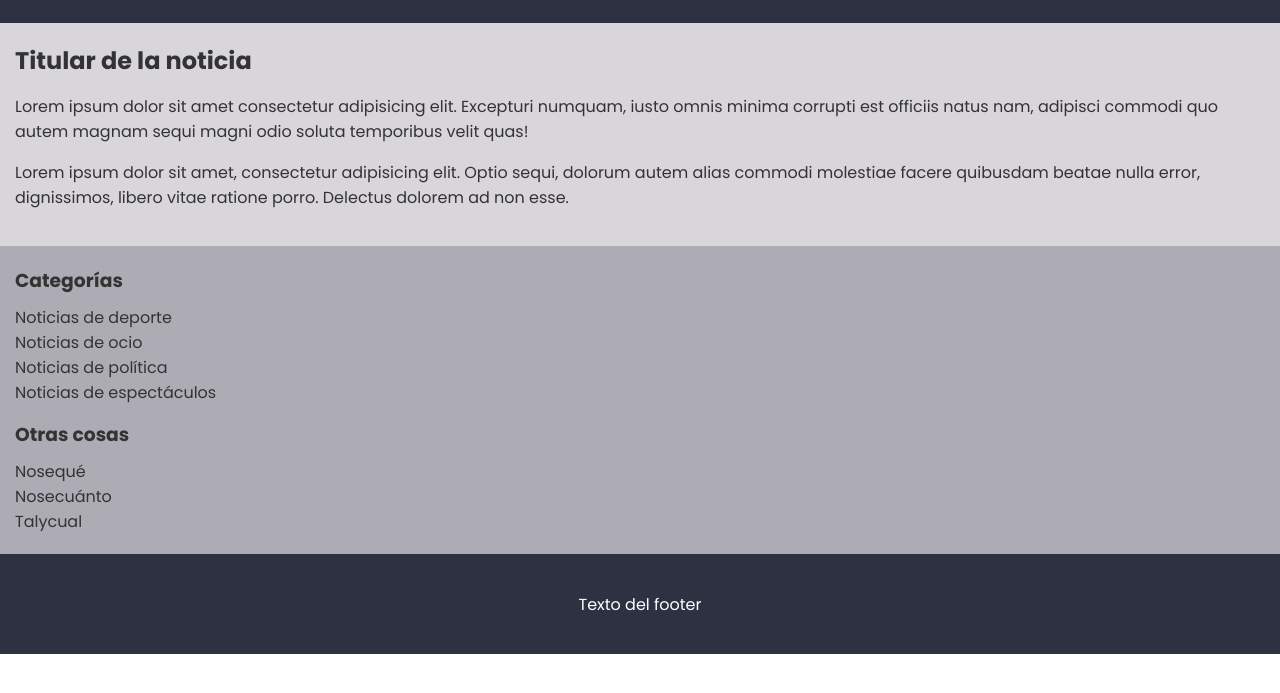
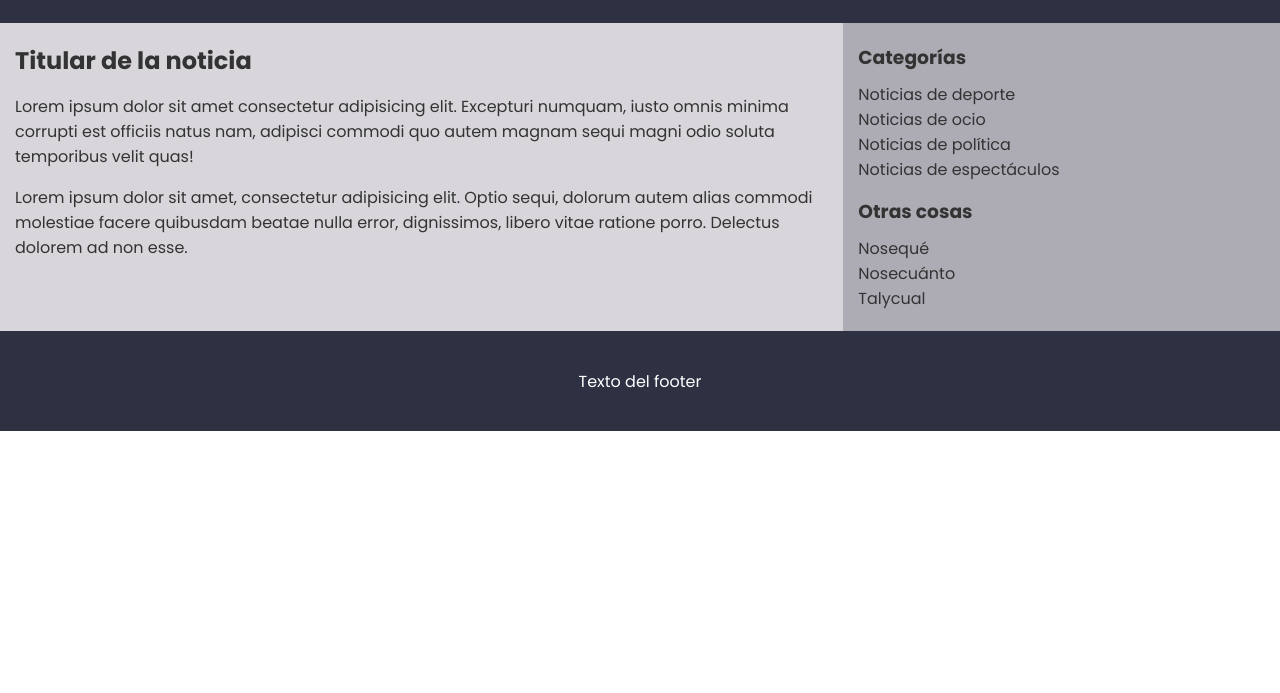
Before and after one commit to ACABADO-full-stack-react-3edicion/c1-ejercicio6-layout-corregido, a plain HTML site: page index.html in a window 1280 px wide. Shown: the part 77-770 px from the top of the page. Drawn offline with Linux system fonts and the light colour scheme.

Commit message:
Disposición lateral bloque principal y sidebar

```diff
--- a/css/estilos.css
+++ b/css/estilos.css
@@ -43,6 +43,7 @@ h3 {
 }
 .sidebar {
   background-color: var(--color-fondo-secundario);
+  flex: 1;
 }
 .principal,
 .sidebar {
@@ -56,3 +57,9 @@ h3 {
 .sidebar .listado + .listado {
   margin-top: 15px;
 }
+.contenedor-principal {
+  display: flex;
+}
+.principal {
+  flex: 2;
+}
--- a/index.html
+++ b/index.html
@@ -16,18 +16,20 @@
     <header class="bloque cabecera">
       <h1>Título</h1>
     </header>
+    <div class="contenedor-principal">
       <main class="bloque principal">
         <h2>Titular de la noticia</h2>
         <p>
           Lorem ipsum dolor sit amet consectetur adipisicing elit. Excepturi
           numquam, iusto omnis minima corrupti est officiis natus nam, adipisci
-        commodi quo autem magnam sequi magni odio soluta temporibus velit quas!
+          commodi quo autem magnam sequi magni odio soluta temporibus velit
+          quas!
         </p>
         <p>
           Lorem ipsum dolor sit amet, consectetur adipisicing elit. Optio sequi,
           dolorum autem alias commodi molestiae facere quibusdam beatae nulla
-        error, dignissimos, libero vitae ratione porro. Delectus dolorem ad non
-        esse.
+          error, dignissimos, libero vitae ratione porro. Delectus dolorem ad
+          non esse.
         </p>
       </main>
       <aside class="bloque sidebar">
@@ -49,6 +51,7 @@
           </ul>
         </section>
       </aside>
+    </div>
     <footer class="bloque pie">Texto del footer</footer>
   </body>
 </html>
```
Lines whose indentation alone changed are shown as unchanged.
